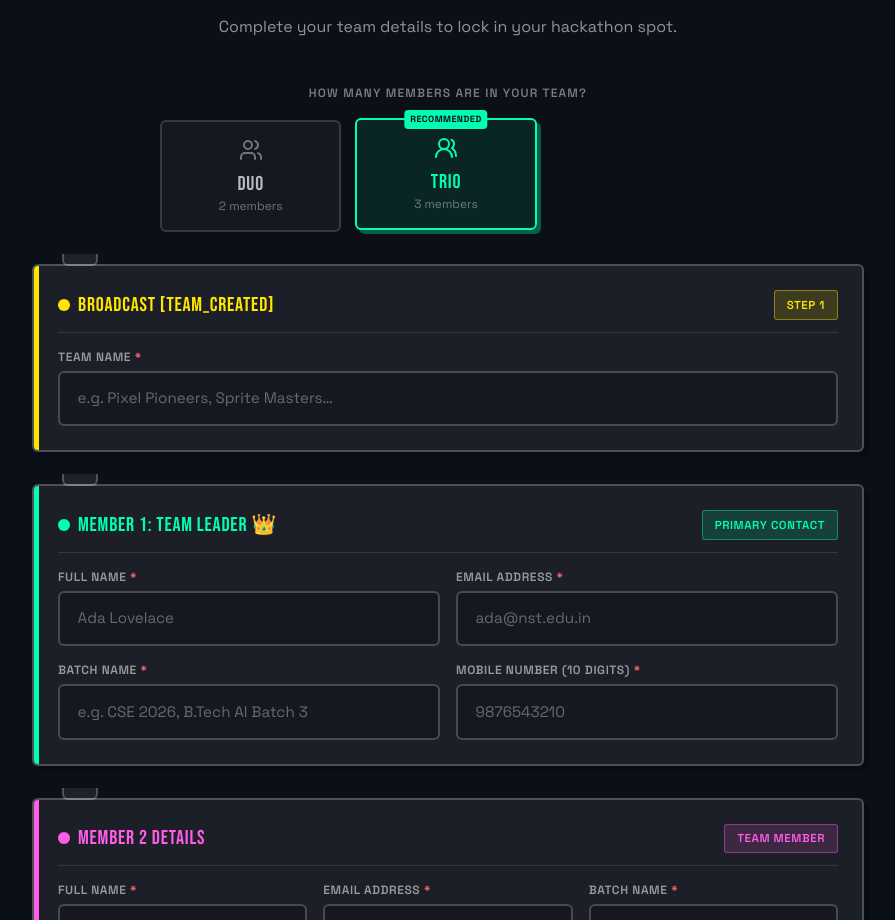
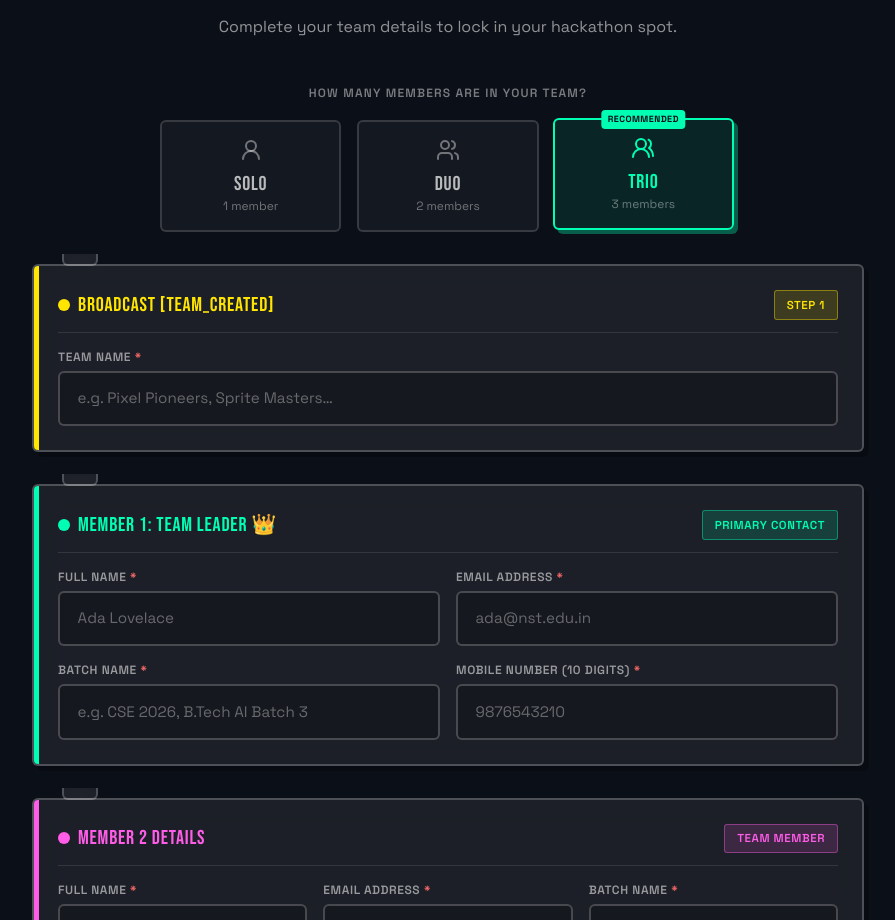
Before and after one commit to ashmitsahu1812/scratch_hack, a React (Vite) app: page / in a window 1280 px wide. Shown: the part 1400-2320 px from the top of the page, without its empty margins (192-1087 px from the left). Built offline with nearby package versions, Linux system fonts and the light colour scheme; no server answers; a web font is replaced by a local one.

Commit message:
Allow solo registration

```diff
--- a/src/components/RegistrationForm.jsx
+++ b/src/components/RegistrationForm.jsx
@@ -10,6 +10,7 @@ import RegistrationBadgeModal from './RegistrationBadgeModal';
 
 /* ─── Team size config ─── */
 const TEAM_SIZES = [
+  { size: 1, label: 'Solo',  icon: UserRound,   desc: '1 member',  color: '#FFE500' },
   { size: 2, label: 'Duo',   icon: Users,       desc: '2 members', color: '#FF5CE8' },
   { size: 3, label: 'Trio',  icon: UsersRound,  desc: '3 members', color: '#00FFB3' },
 ];
@@ -227,15 +228,15 @@ export default function RegistrationForm() {
           </div>
         </div>
 
-        {/* ── Duo Disclaimer (valid but optional note) ── */}
-        {teamSize === 2 && (
+        {/* ── Solo Disclaimer (valid but optional note) ── */}
+        {teamSize === 1 && (
           <div className="mb-6 p-4 rounded-md bg-[#FFE500]/10 border-2 border-[#FFE500]/40 flex items-start gap-3 snap-anim">
             <AlertTriangle className="w-5 h-5 text-[#FFE500] shrink-0 mt-0.5" />
             <div>
-              <div className="font-heading text-lg text-[#FFE500]">Duo Team Notice</div>
+              <div className="font-heading text-lg text-[#FFE500]">Solo Notice</div>
               <p className="text-sm text-white/70 font-sans mt-1 leading-relaxed">
-                Duo teams are <strong className="text-white">fully valid</strong> — the minimum team size is 2 members.
-                If you'd like a 3rd member, contact <span className="text-[#FFE500]">Newton School of Technology</span> organisers
+                Solo participation is allowed.
+                If you'd like to find a team, contact <span className="text-[#FFE500]">Newton School of Technology</span> organisers
                 who can try to connect you with other participants looking for a team.
               </p>
             </div>
```
